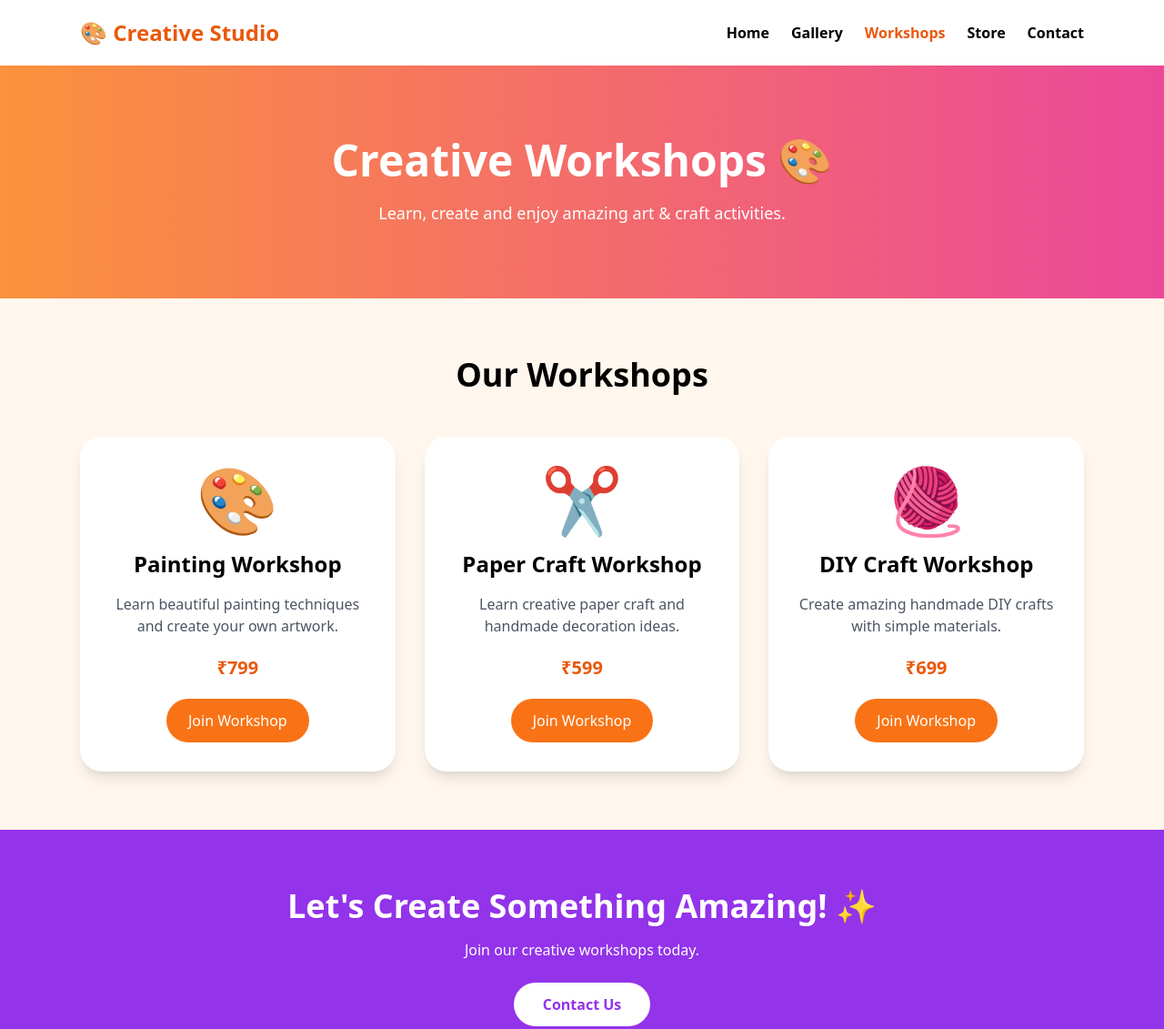
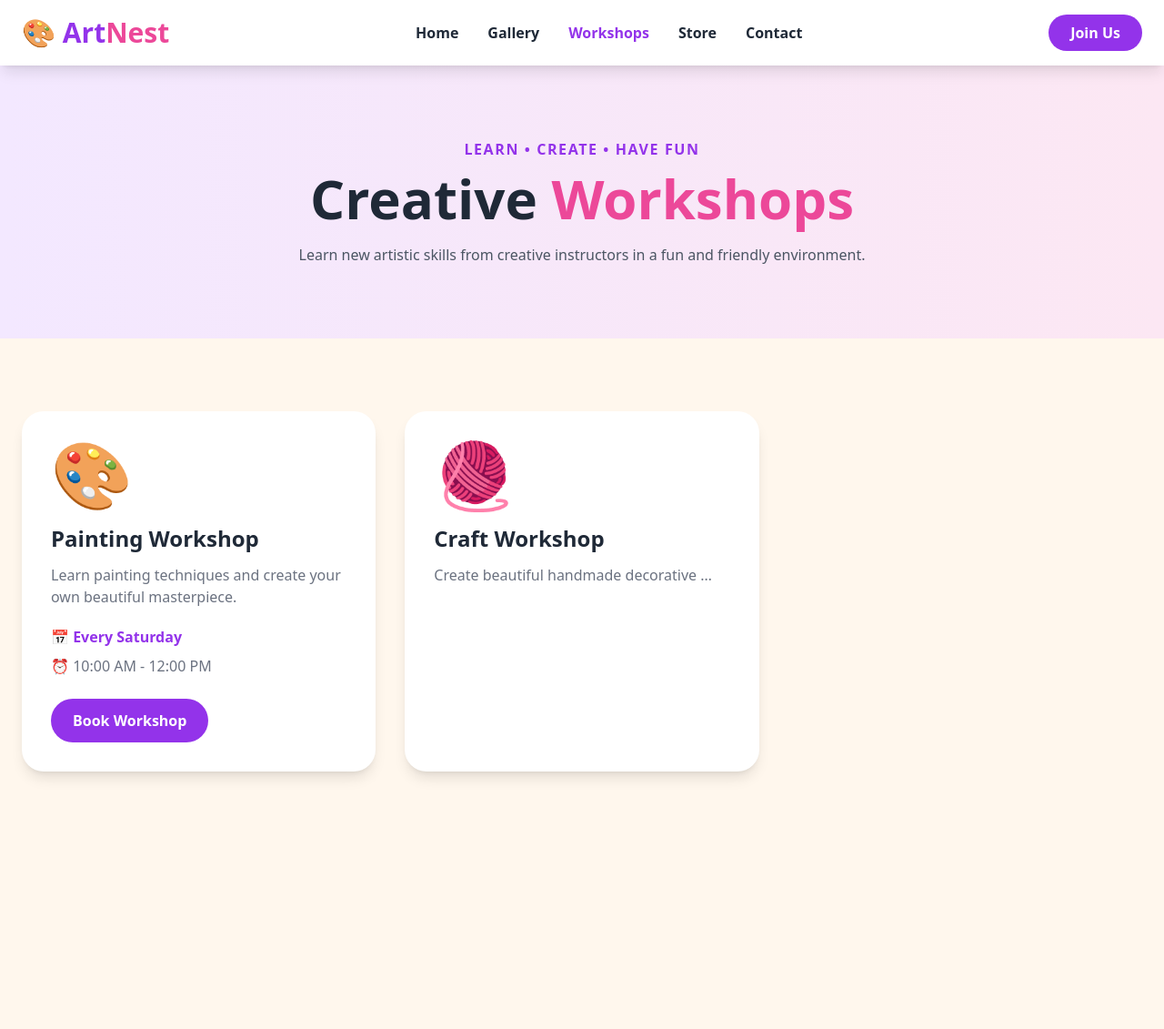
Before and after one commit to gitakarhale5-dot/Creative-Art-Craft-Studio, a plain HTML site: page workshops.html in a window 1280 px wide. Shown: the top 1131 px of the page at 91% size. After the commit the page ends 928 px from the top, so only its background shows below. Drawn offline with nearby package versions, Linux system fonts and the light colour scheme.

Commit message:
Update workshops page title and navbar structure

```diff
--- a/workshops.html
+++ b/workshops.html
@@ -1,232 +1,175 @@
 <!DOCTYPE html>
 <html lang="en">
+
 <head>
+
     <meta charset="UTF-8">
-    <meta name="viewport" content="width=device-width, initial-scale=1.0">
 
-    <title>Workshops - Creative Art & Craft Studio</title>
+    <meta name="viewport"
+          content="width=device-width, initial-scale=1.0">
+
+    <title>Workshops | ArtNest</title>
 
     <script src="https://cdn.tailwindcss.com"></script>
+
 </head>
 
-<body class="bg-orange-50">
 
-    <!-- Navbar -->
-    <nav class="bg-white shadow-md">
-        <div class="max-w-6xl mx-auto px-6 py-5">
+<body class="bg-orange-50 text-gray-800">
 
-            <div class="flex justify-between items-center">
 
-                <a href="./index.html"
-                   class="text-2xl font-bold text-orange-600">
-                    🎨 Creative Studio
+<!-- NAVBAR -->
+
+<nav class="bg-white shadow-lg sticky top-0 z-50">
+
+    <div class="max-w-7xl mx-auto px-6 py-4
+                flex justify-between items-center">
+
+        <a href="index.html"
+           class="text-3xl font-extrabold">
+
+            🎨
+            <span class="text-purple-600">Art</span><span
+            class="text-pink-500">Nest</span>
+
         </a>
 
-                <div class="flex gap-6 font-semibold">
 
-                    <a href="./index.html"
-                       class="hover:text-orange-600">
+        <div class="hidden md:flex gap-8 font-semibold">
+
+            <a href="index.html"
+               class="hover:text-pink-500">
                 Home
             </a>
 
-                    <a href="./gallery.html"
-                       class="hover:text-orange-600">
+            <a href="gallery.html"
+               class="hover:text-pink-500">
                 Gallery
             </a>
 
-                    <a href="./workshops.html"
-                       class="text-orange-600">
+            <a href="workshops.html"
+               class="text-purple-600">
                 Workshops
             </a>
 
-                    <a href="./store.html"
-                       class="hover:text-orange-600">
+            <a href="store.html"
+               class="hover:text-pink-500">
                 Store
             </a>
 
-                    <a href="./contact.html"
-                       class="hover:text-orange-600">
+            <a href="contact.html"
+               class="hover:text-pink-500">
                 Contact
             </a>
 
         </div>
 
+
+        <a href="contact.html"
+           class="bg-purple-600 text-white
+                  px-6 py-2 rounded-full font-bold">
+
+            Join Us
+
+        </a>
+
     </div>
 
-        </div>
 </nav>
 
 
-    <!-- Hero -->
+<!-- HEADER -->
 
-    <section class="bg-gradient-to-r from-orange-400 to-pink-500 text-white">
+<section class="py-20 text-center
+                bg-gradient-to-r
+                from-purple-100 to-pink-100">
 
-        <div class="max-w-6xl mx-auto px-6 py-20 text-center">
+    <p class="text-purple-600 font-bold tracking-widest">
+        LEARN • CREATE • HAVE FUN
+    </p>
 
-            <h1 class="text-5xl font-bold">
-                Creative Workshops 🎨
+    <h1 class="text-5xl md:text-6xl font-extrabold mt-3">
+
+        Creative
+        <span class="text-pink-500">
+            Workshops
+        </span>
+
     </h1>
 
-            <p class="mt-5 text-lg">
-                Learn, create and enjoy amazing art & craft activities.
+    <p class="max-w-2xl mx-auto mt-5 text-gray-600">
+
+        Learn new artistic skills from creative instructors
+        in a fun and friendly environment.
+
     </p>
-
-        </div>
 
 </section>
 
 
-    <!-- Workshops -->
+<!-- WORKSHOPS -->
 
-    <section class="py-16">
+<section class="py-20">
 
-        <div class="max-w-6xl mx-auto px-6">
-
-            <h2 class="text-4xl font-bold text-center mb-12">
-                Our Workshops
-            </h2>
-
+    <div class="max-w-7xl mx-auto px-6">
 
         <div class="grid md:grid-cols-3 gap-8">
 
 
-                <!-- Workshop 1 -->
+            <!-- WORKSHOP 1 -->
 
-                <div class="bg-white rounded-3xl shadow-lg p-8 text-center">
+            <div class="bg-white rounded-3xl
+                        shadow-lg p-8
+                        hover:-translate-y-3 transition">
 
                 <div class="text-7xl">
                     🎨
                 </div>
 
-                    <h3 class="text-2xl font-bold mt-5">
+                <h2 class="text-2xl font-bold mt-5">
                     Painting Workshop
-                    </h3>
+                </h2>
 
-                    <p class="text-gray-600 mt-4">
-                        Learn beautiful painting techniques
-                        and create your own artwork.
+                <p class="text-gray-500 mt-3">
+                    Learn painting techniques and create
+                    your own beautiful masterpiece.
                 </p>
 
-                    <p class="text-orange-600 font-bold text-xl mt-5">
-                        ₹799
-                    </p>
+                <div class="mt-5 text-purple-600 font-semibold">
+                    📅 Every Saturday
+                </div>
 
-                    <a href="./contact.html"
-                       class="inline-block mt-5 bg-orange-500
-                              text-white px-6 py-3 rounded-full
-                              hover:bg-orange-600">
-                        Join Workshop
-                    </a>
+                <div class="mt-2 text-gray-500">
+                    ⏰ 10:00 AM - 12:00 PM
+                </div>
+
+                <button
+                    class="mt-6 bg-purple-600
+                           text-white px-6 py-3
+                           rounded-full font-bold
+                           hover:bg-purple-700">
+
+                    Book Workshop
+
+                </button>
 
             </div>
 
 
-                <!-- Workshop 2 -->
+            <!-- WORKSHOP 2 -->
 
-                <div class="bg-white rounded-3xl shadow-lg p-8 text-center">
-
-                    <div class="text-7xl">
-                        ✂️
-                    </div>
-
-                    <h3 class="text-2xl font-bold mt-5">
-                        Paper Craft Workshop
-                    </h3>
-
-                    <p class="text-gray-600 mt-4">
-                        Learn creative paper craft and
-                        handmade decoration ideas.
-                    </p>
-
-                    <p class="text-orange-600 font-bold text-xl mt-5">
-                        ₹599
-                    </p>
-
-                    <a href="./contact.html"
-                       class="inline-block mt-5 bg-orange-500
-                              text-white px-6 py-3 rounded-full
-                              hover:bg-orange-600">
-                        Join Workshop
-                    </a>
-
-                </div>
-
-
-                <!-- Workshop 3 -->
-
-                <div class="bg-white rounded-3xl shadow-lg p-8 text-center">
+            <div class="bg-white rounded-3xl
+                        shadow-lg p-8
+                        hover:-translate-y-3 transition">
 
                 <div class="text-7xl">
                     🧶
                 </div>
 
-                    <h3 class="text-2xl font-bold mt-5">
-                        DIY Craft Workshop
-                    </h3>
-
-                    <p class="text-gray-600 mt-4">
-                        Create amazing handmade DIY
-                        crafts with simple materials.
-                    </p>
-
-                    <p class="text-orange-600 font-bold text-xl mt-5">
-                        ₹699
-                    </p>
-
-                    <a href="./contact.html"
-                       class="inline-block mt-5 bg-orange-500
-                              text-white px-6 py-3 rounded-full
-                              hover:bg-orange-600">
-                        Join Workshop
-                    </a>
-
-                </div>
-
-            </div>
-
-        </div>
-
-    </section>
-
-
-    <!-- Call To Action -->
-
-    <section class="bg-purple-600 text-white text-center py-16">
-
-        <h2 class="text-4xl font-bold">
-            Let's Create Something Amazing! ✨
+                <h2 class="text-2xl font-bold mt-5">
+                    Craft Workshop
                 </h2>
 
-        <p class="mt-4">
-            Join our creative workshops today.
-        </p>
-
-        <a href="./contact.html"
-           class="inline-block mt-6 bg-white text-purple-600
-                  px-8 py-3 rounded-full font-bold">
-            Contact Us
-        </a>
-
-    </section>
-
-
-    <!-- Footer -->
-
-    <footer class="bg-gray-900 text-white text-center py-8">
-
-        <h3 class="text-xl font-bold">
-            🎨 Creative Art & Craft Studio
-        </h3>
-
-        <p class="text-gray-400 mt-2">
-            Creating happiness through art & creativity.
-        </p>
-
                 <p class="text-gray-500 mt-3">
-            © 2026 Creative Art & Craft Studio
-        </p>
-
-    </footer>
-
-</body>
-</html>
+                    Create beautiful handmade decorative
+                 …
```
Lines whose indentation alone changed are shown as unchanged.
